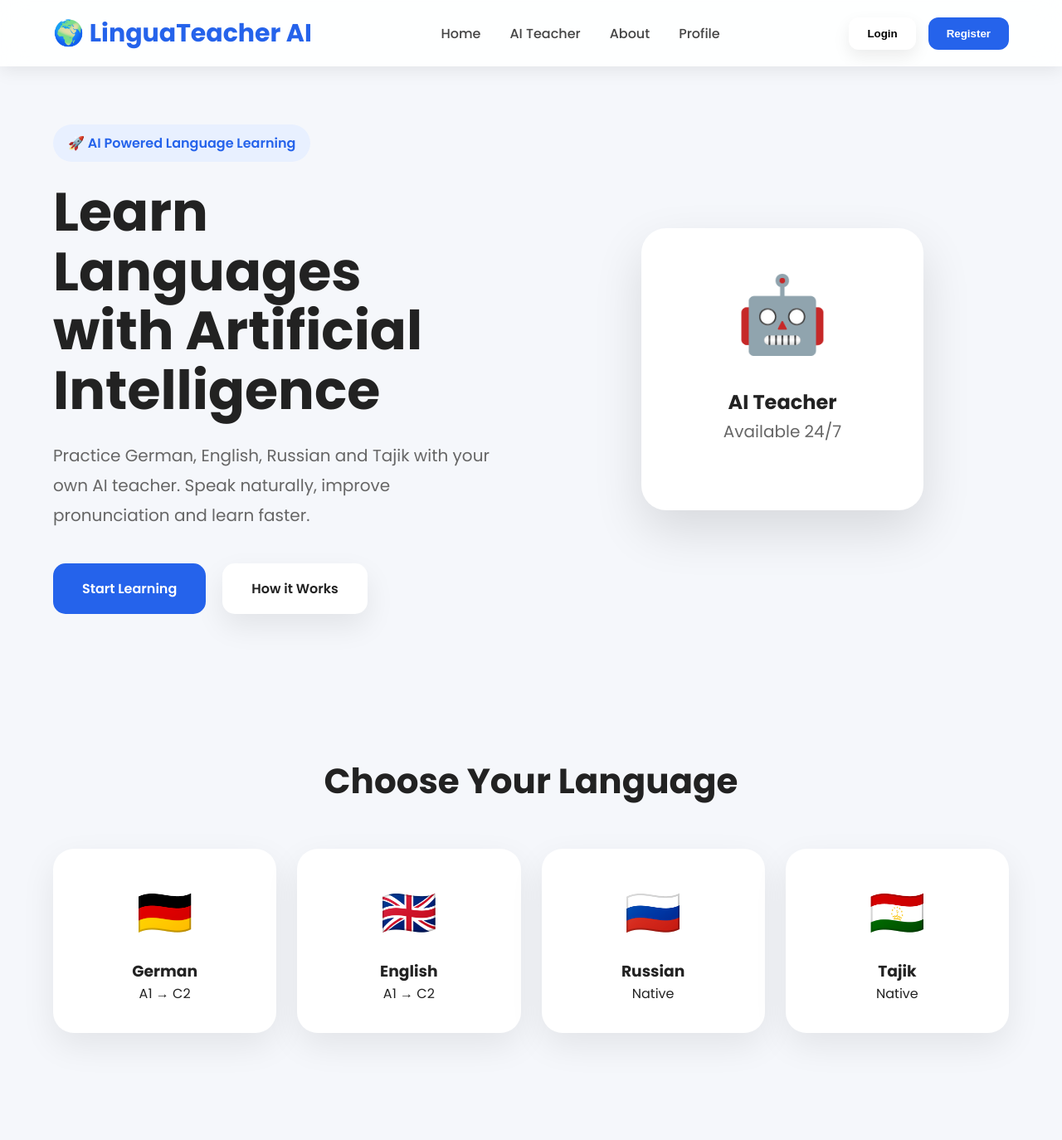
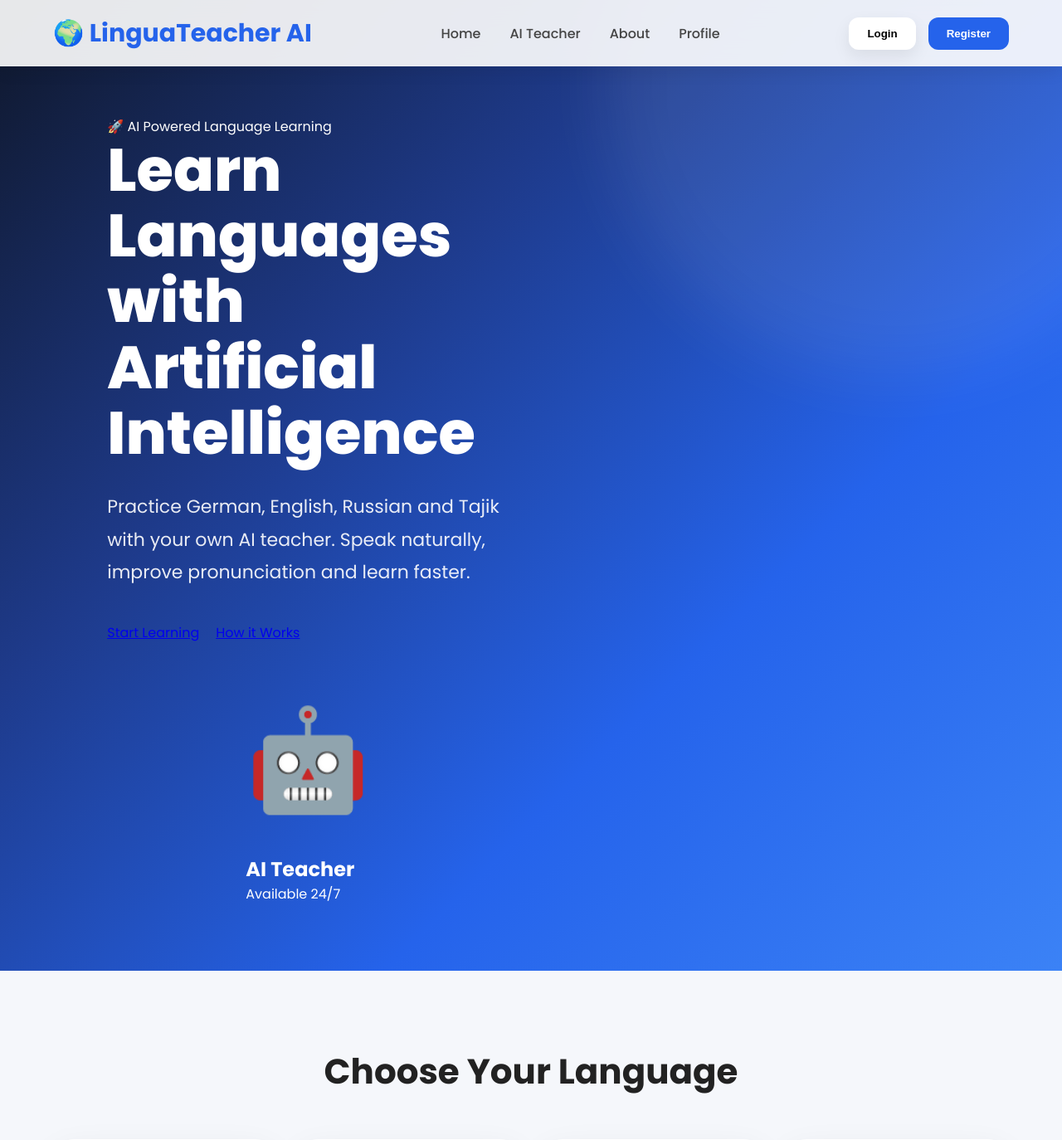
Before and after one commit to luxurystoreworld/LinguaTeacher-AI, a FastAPI app: page / in a window 1280 px wide. Shown: the top 1374 px of the page at 83% size. Run offline with FastAPI, Linux system fonts and the light colour scheme.

Commit message:
Professional hero redesign

```diff
--- a/backend/app/static/css/style.css
+++ b/backend/app/static/css/style.css
@@ -91,89 +91,324 @@
 transform:translateY(-2px);
 }
 
-/* HERO */
+/* ===========================
+HERO
+=========================== */
 
 .hero{
-padding-top:150px;
-padding-bottom:80px;
+
+min-height:100vh;
+
+display:grid;
+
+grid-template-columns:1fr 1fr;
+
+align-items:center;
+
+padding:140px 8% 80px;
+
+background:linear-gradient(135deg,#0f172a,#1e3a8a,#2563eb,#3b82f6);
+
+overflow:hidden;
+
+position:relative;
+
+color:white;
+
 }
 
-.hero-content{
-display:grid;
-grid-template-columns:1fr 1fr;
-align-items:center;
-gap:60px;
+.hero::before{
+
+content:"";
+
+position:absolute;
+
+width:700px;
+
+height:700px;
+
+background:rgba(255,255,255,.08);
+
+border-radius:50%;
+
+top:-250px;
+
+right:-150px;
+
+filter:blur(40px);
+
 }
 
-.badge{
-display:inline-block;
-padding:10px 18px;
-background:#e8f0ff;
-color:#2563eb;
-border-radius:50px;
-font-weight:600;
-margin-bottom:25px;
+.hero-left{
+
+position:relative;
+
+z-index:2;
+
 }
 
-.hero h1{
-font-size:65px;
-line-height:1.1;
-margin-bottom:25px;
+.hero-badge{
+
+display:inline-block;
+
+padding:12px 22px;
+
+background:rgba(255,255,255,.15);
+
+backdrop-filter:blur(20px);
+
+border-radius:40px;
+
+margin-bottom:30px;
+
+font-weight:600;
+
 }
 
-.hero p{
-font-size:20px;
-color:#666;
+.hero-left h1{
+
+font-size:72px;
+
+line-height:1.1;
+
+margin-bottom:30px;
+
+font-weight:800;
+
+}
+
+.hero-left p{
+
+font-size:22px;
+
 line-height:1.8;
+
+opacity:.9;
+
+max-width:650px;
+
 margin-bottom:40px;
+
 }
 
 .hero-buttons{
+
 display:flex;
+
 gap:20px;
+
+margin-bottom:50px;
+
 }
 
-.btn-primary,
-.btn-secondary{
-padding:18px 35px;
-border-radius:15px;
-font-weight:600;
+.start-btn{
+
+padding:18px 36px;
+
+background:white;
+
+color:#2563eb;
+
+font-weight:700;
+
+border-radius:16px;
+
 text-decoration:none;
-transition:.3s;
+
+transition:.35s;
+
 }
 
-.btn-primary{
-background:#2563eb;
+.demo-btn{
+
+padding:18px 36px;
+
+border:2px solid rgba(255,255,255,.4);
+
 color:white;
+
+border-radius:16px;
+
+text-decoration:none;
+
+transition:.35s;
+
 }
 
-.btn-secondary{
-background:white;
-color:#222;
-box-shadow:0 15px 35px rgba(0,0,0,.08);
+.start-btn:hover,
+
+.demo-btn:hover{
+
+transform:translateY(-6px);
+
 }
 
-.btn-primary:hover,
-.btn-secondary:hover{
-transform:translateY(-3px);
+.hero-stats{
+
+display:flex;
+
+gap:25px;
+
+flex-wrap:wrap;
+
 }
 
-.ai-card{
-width:340px;
-height:340px;
-background:white;
-border-radius:30px;
+.stat{
+
+background:rgba(255,255,255,.12);
+
+backdrop-filter:blur(20px);
+
+padding:20px;
+
+border-radius:18px;
+
+min-width:140px;
+
+text-align:center;
+
+}
+
+.stat h3{
+
+font-size:30px;
+
+margin-bottom:8px;
+
+}
+
+.hero-right{
+
 display:flex;
+
+justify-content:center;
+
+align-items:center;
+
+position:relative;
+
+z-index:2;
+
+}
+
+.robot-card{
+
+width:380px;
+
+height:420px;
+
+background:rgba(255,255,255,.12);
+
+backdrop-filter:blur(25px);
+
+border-radius:35px;
+
+display:flex;
+
 flex-direction:column;
+
 justify-content:center;
+
 align-items:center;
-box-shadow:0 25px 60px rgba(0,0,0,.12);
-margin:auto;
+
+box-shadow:0 30px 80px rgba(0,0,0,.25);
+
+animation:floatRobot 5s ease-in-out infinite;
+
 }
 
 .robot{
-font-size:90px;
+
+font-size:120px;
+
+margin-bottom:25px;
+
+}
+
+.robot-card h2{
+
+font-size:36px;
+
+margin-bottom:10px;
+
+}
+
+.robot-card p{
+
+font-size:20px;
+
+opacity:.9;
+
 margin-bottom:20px;
+
+}
+
+.online{
+
+padding:10px 22px;
+
+background:#22c55e;
+
+border-radius:30px;
+
+font-weight:700;
+
+color:white;
+
+}
+
+@keyframes floatRobot{
+
+0%{transform:translateY(0);}
+
+50%{transform:translateY(-18px);}
+
+100%{transform:translateY(0);}
+
+}
+
+@media(max-width:900px){
+
+.hero{
+
+grid-template-columns:1fr;
+
+text-align:center;
+
+}
+
+.hero-left h1{
+
+font-size:52px;
+
+}
+
+.hero-buttons{
+
+justify-content:center;
+
+}
+
+.hero-stats{
+
+justify-content:center;
+
+}
+
+.hero-right{
+
+margin-top:50px;
+
+}
+
+.robot-card{
+
+width:320px;
+
+height:360px;
+
+}
+
 }
 
 /* LANGUAGES */
```
